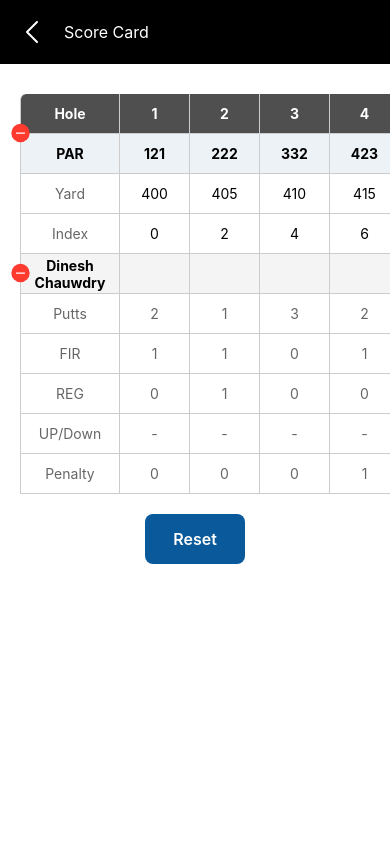
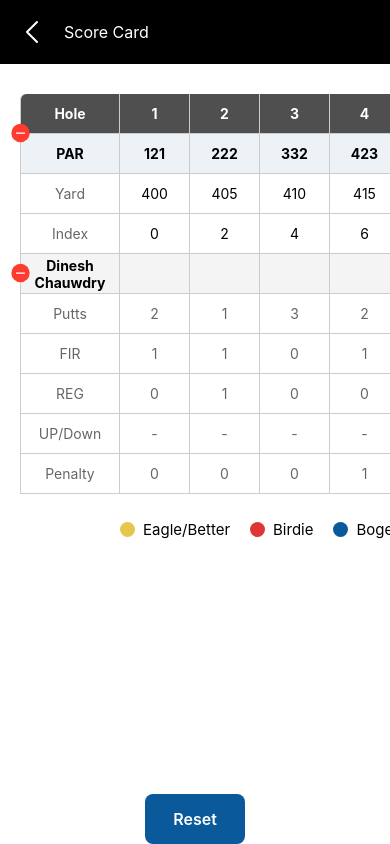
Before and after one commit to ali12md/TaskAli, a React Native app: screen /ScoreDetail in a window 390 px wide. Built offline with nearby package versions, Linux system fonts and the light colour scheme.

Commit message:
score detail is complete

```diff
--- a/src/screen/ScoreDetail.tsx
+++ b/src/screen/ScoreDetail.tsx
@@ -1,4 +1,4 @@
-import { ActivityIndicator, Button, StyleSheet, Text, TouchableOpacity, View } from "react-native";
+import { ActivityIndicator, ScrollView, StyleSheet, Text, TouchableOpacity, View } from "react-native";
 import React, { useEffect, useState } from "react";
 import Container from "../components/Container";
 import ArrowIcon from "../assets/svg/ArrowIcon";
@@ -7,115 +7,13 @@ import { ScoreTable } from "../components/ScoreTable";
 import AsyncStorage from "@react-native-async-storage/async-storage";
 import { dummyScoreData } from "../utils/data";
 
-const data = [
-  {
-    id: 'hole',
-    label: "Hole",
-    bgColor: "#4F4F4F",
-    textColor: "white",
-    fontWeight: "bold",
-    fontSize: 14,
-    value: Array.from({ length: 18 }, (_, i) => ({
-      holeNo: i + 1,
-      val: i + 1,
-      textColorImp: 'white',
-      textCircleColor: '#4F4F4F',
-    })),
-  },
-  {
-    id: 'par',
-    label: "PAR",
-    bgColor: "#ECF2F5",
-    textColor: "black",
-    fontWeight: "bold",
-    fontSize: 14,
-    value: [
-      { holeNo: 1, val: 420, textColorImp: 'green', textCircleColor: 'pink' },
-      { holeNo: 2, val: 520, textColorImp: 'red', textCircleColor: 'yellow' },
-      { holeNo: 3, val: 390, textColorImp: 'blue', textCircleColor: 'lightblue' },
-      { holeNo: 4, val: 350 },
-      { holeNo: 5, val: 450 },
-      { holeNo: 6, val: 300 },
-      { holeNo: 7, val: 480 },
-      { holeNo: 8, val: 420 },
-      { holeNo: 9, val: 400 },
-      { holeNo: 10, val: 390 },
-      { holeNo: 11, val: 440 },
-      { holeNo: 12, val: 370 },
-      { holeNo: 13, val: 410 },
-      { holeNo: 14, val: 430 },
-      { holeNo: 15, val: 450 },
-      { holeNo: 16, val: 460 },
-      { holeNo: 17, val: 470 },
-      { holeNo: 18, val: 490 },
-    ],
-  },
-  {
-    id: 'yard',
-    label: "Yard",
-    value: Array.from({ length: 18 }, (_, i) => ({
-      holeNo: i + 1,
-      val: 400 + i * 5,
-      textColorImp: 'black',
-      textCircleColor: 'white',
-    })),
-  },
-  {
-    id: 'name',
-    label: "Dinesh",
-    bgColor: "#F4F4F4",
-    textColor: "black",
-    fontWeight: "bold",
-    fontSize: 14,
-    value: Array.from({ length: 18 }, (_, i) => ({
-      holeNo: i + 1,
-      val: Math.floor(Math.random() * 3) + 3,
-      textColorImp: 'white',
-      textCircleColor: 'green',
-    })),
-  },
-  {
-    id: 'putts',
-    label: "Putts",
-    value: Array.from({ length: 18 }, (_, i) => ({
-      holeNo: i + 1,
-      val: Math.floor(Math.random() * 3) + 1,
-    })),
-  },
-  {
-    id: 'fir',
-    label: "FIR",
-    value: Array.from({ length: 18 }, (_, i) => ({
-      holeNo: i + 1,
-      val: Math.random() > 0.5 ? 1 : 0,
-    })),
-  },
-  {
-    id: 'reg',
-    label: "REG",
-    value: Array.from({ length: 18 }, (_, i) => ({
-      holeNo: i + 1,
-      val: Math.random() > 0.5 ? 1 : 0,
-    })),
-  },
-  {
-    id: 'upDown',
-    label: "UP/Down",
-    value: Array.from({ length: 18 }, (_, i) => ({
-      holeNo: i + 1,
-      val: Math.random() > 0.5 ? 1 : 0,
-    })),
-  },
-  {
-    id: 'penalty',
-    label: "Penalty",
-    value: Array.from({ length: 18 }, (_, i) => ({
-      holeNo: i + 1,
-      val: Math.random() > 0.8 ? 1 : 0,
-    })),
-  },
+const colorLegend = [
+  { title: 'Eagle/Better', color: '#E5C74D' },
+  { title: 'Birdie', color: '#DC3735' },
+  { title: 'Bogey', color: '#0A599B' },
+  { title: 'Double Bogey/Worse', color: '#000000' },
+  { title: 'Eagle', color: 'green' },
 ];
-
 
 const ScoreDetail = () => {
   const { goBack } = useNavigation();
@@ -135,39 +33,77 @@ const ScoreDetail = () => {
 
   if (loading) return <ActivityIndicator />;
 
+  return (
+    <Container bgColor="white">
+      <View style={styles.header}>
+        <ArrowIcon onPress={goBack} />
+        <Text style={styles.headerText}>Score Card</Text>
+      </View>
+      <ScoreTable scorecardData={scorecardData} />
+      <ScrollView
+        horizontal
+        showsHorizontalScrollIndicator={false}
+        contentContainerStyle={styles.colorLegend}
+      >
+        {colorLegend.map((item, index) => (
+          <View key={index} style={styles.legendItem}>
+            <View style={[styles.circle, { backgroundColor: item.color }]} />
+            <Text style={styles.legendText}>{item.title}</Text>
+          </View>
+        ))}
+      </ScrollView>
+      <TouchableOpacity
+        onPress={async () => {
+          await AsyncStorage.setItem('@scorecard_data', JSON.stringify(dummyScoreData));
+          setScorecardData(dummyScoreData);
+        }}
+        style={styles.resetButton}
+      >
+        <Text style={styles.resetButtonText}>Reset</Text>
+      </TouchableOpacity>
+    </Container>
+  );
+};
 
-  return (
-    <Container
-      bgColor="white"
-    >
-      <View
-        style={{
+const styles = StyleSheet.create({
+  header: {
     backgroundColor: 'black',
     flexDirection: 'row',
     padding: 20,
     gap: 20,
     alignItems: 'center',
-          marginBottom: 30
-        }}
-      >
-        <ArrowIcon onPress={goBack} />
-        <Text
-          style={{
+    marginBottom: 30,
+  },
+  headerText: {
     fontSize: 16,
     fontWeight: '400',
-            color: 'white'
-          }}
-        >Score Card</Text>
-      </View>
-      <ScoreTable
-        scorecardData={scorecardData}
-      />
-      <TouchableOpacity
-        onPress={async () => {
-          await AsyncStorage.setItem('@scorecard_data', JSON.stringify(dummyScoreData));
-          setScorecardData(dummyScoreData)
-        }}
-        style={{
+    color: 'white',
+  },
+  colorLegend: {
+    paddingHorizontal: 10,
+    paddingVertical: 15,
+    paddingLeft: 120,
+    height: 50,
+    marginTop: 10,
+    paddingRight: 50,
+  },
+  legendItem: {
+    flexDirection: 'row',
+    alignItems: 'center',
+    justifyContent: 'center',
+    marginRight: 20,
+  },
+  circle: {
+    width: 15,
+    height: 15,
+    borderRadius: 7.5,
+    marginRight: 8,
+  },
+  legendText: {
+    fontSize: 15,
+    color: 'black',
+  },
+  resetButton: {
     backgroundColor: '#0A599B',
     marginTop: 20,
     width: 100,
@@ -175,18 +111,13 @@ const ScoreDetail = () => {
     justifyContent: 'center',
     alignItems: 'center',
     alignSelf: 'center',
-          borderRadius: 8
-        }}
-      >
-        <Text style={{
+    borderRadius: 8,
+  },
+  resetButtonText: {
     color: 'white',
     fontSize: 16,
-          fontWeight: '600'
-        }}>Reset</Text>
-      </TouchableOpacity>
-
-    </Container>
-  );
-};
+    fontWeight: '600',
+  },
+});
 
 export default ScoreDetail;
```
Lines whose indentation alone changed are shown as unchanged.
